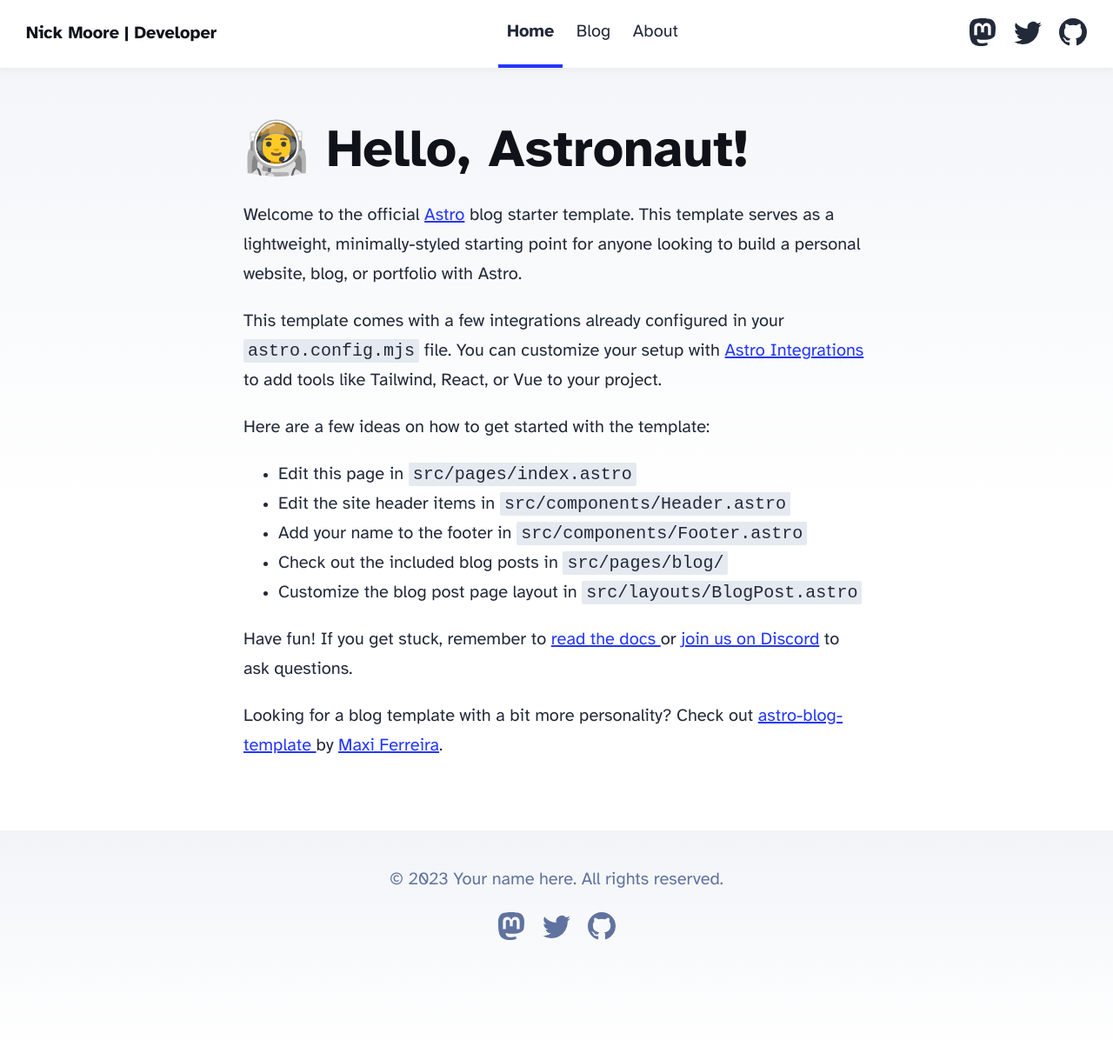
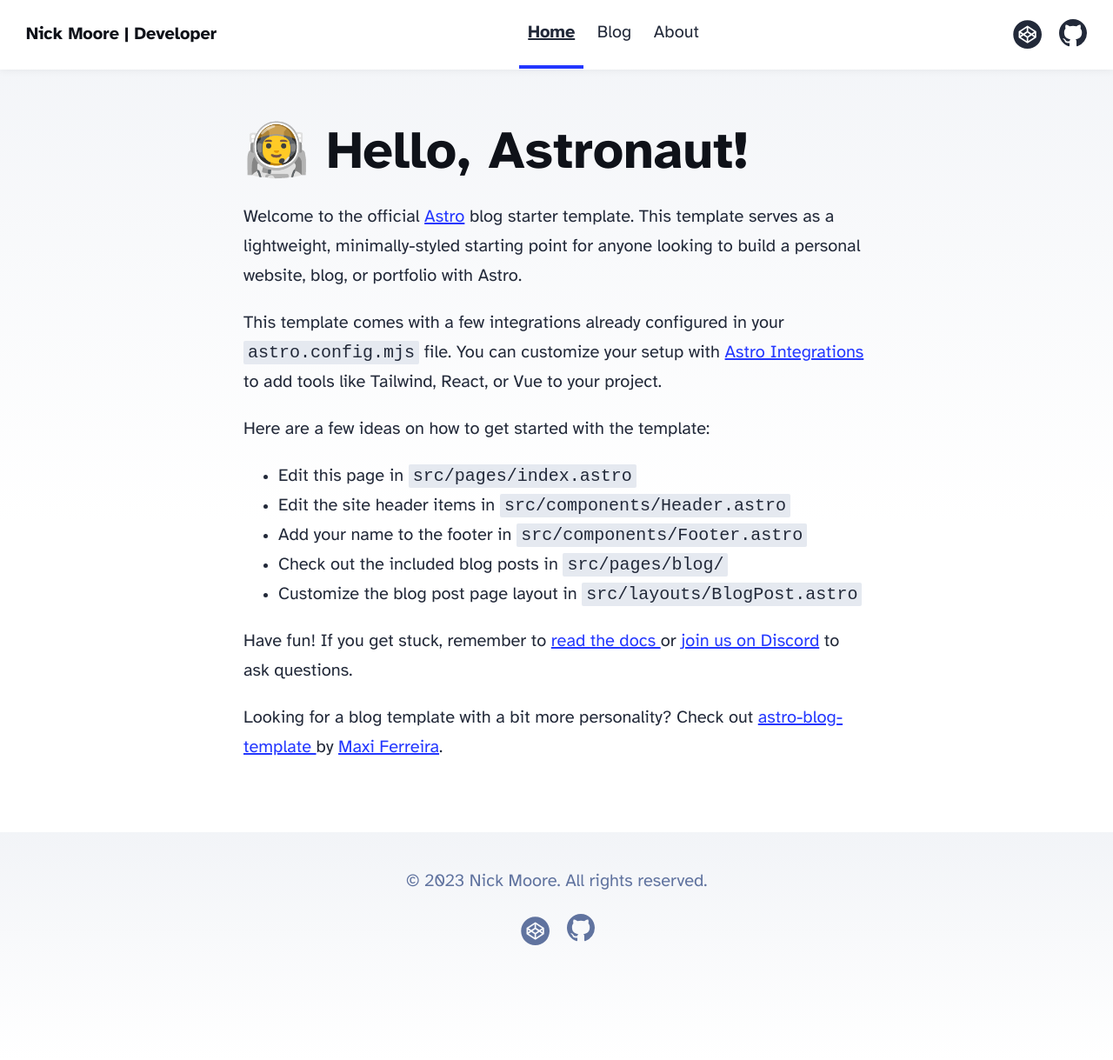
Before and after one commit to nmoore14/nmoore-astro-update, an Astro site: page / in a window 1280 px wide. Shown: the whole page at 87% size. Built offline with nearby package versions, Linux system fonts and the light colour scheme; Astro itself is replaced by a stand-in of ours.

Commit message:
Moving styling to their own files and adding new icons

```diff
--- a/src/components/Footer.astro
+++ b/src/components/Footer.astro
@@ -3,60 +3,20 @@ const today = new Date();
 ---
 
 <footer>
-	&copy; {today.getFullYear()} Your name here. All rights reserved.
+	&copy; {today.getFullYear()} Nick Moore. All rights reserved.
 	<div class="social-links">
-		<a href="https://m.webtoo.ls/@astro" target="_blank">
-			<span class="sr-only">Follow Astro on Mastodon</span>
-			<svg
-				viewBox="0 0 16 16"
-				aria-hidden="true"
-				width="32"
-				height="32"
-				astro-icon="social/mastodon"
-				><path
-					fill="currentColor"
-					d="M11.19 12.195c2.016-.24 3.77-1.475 3.99-2.603.348-1.778.32-4.339.32-4.339 0-3.47-2.286-4.488-2.286-4.488C12.062.238 10.083.017 8.027 0h-.05C5.92.017 3.942.238 2.79.765c0 0-2.285 1.017-2.285 4.488l-.002.662c-.004.64-.007 1.35.011 2.091.083 3.394.626 6.74 3.78 7.57 1.454.383 2.703.463 3.709.408 1.823-.1 2.847-.647 2.847-.647l-.06-1.317s-1.303.41-2.767.36c-1.45-.05-2.98-.156-3.215-1.928a3.614 3.614 0 0 1-.033-.496s1.424.346 3.228.428c1.103.05 2.137-.064 3.188-.189zm1.613-2.47H11.13v-4.08c0-.859-.364-1.295-1.091-1.295-.804 0-1.207.517-1.207 1.541v2.233H7.168V5.89c0-1.024-.403-1.541-1.207-1.541-.727 0-1.091.436-1.091 1.296v4.079H3.197V5.522c0-.859.22-1.541.66-2.046.456-.505 1.052-.764 1.793-.764.856 0 1.504.328 1.933.983L8 4.39l.417-.695c.429-.655 1.077-.983 1.934-.983.74 0 1.336.259 1.791.764.442.505.661 1.187.661 2.046v4.203z"
-				></path></svg
-			>
-		</a>
-		<a href="https://twitter.com/astrodotbuild" target="_blank">
-			<span class="sr-only">Follow Astro on Twitter</span>
-			<svg viewBox="0 0 16 16" aria-hidden="true" width="32" height="32" astro-icon="social/twitter"
-				><path
-					fill="currentColor"
-					d="M5.026 15c6.038 0 9.341-5.003 9.341-9.334 0-.14 0-.282-.006-.422A6.685 6.685 0 0 0 16 3.542a6.658 6.658 0 0 1-1.889.518 3.301 3.301 0 0 0 1.447-1.817 6.533 6.533 0 0 1-2.087.793A3.286 3.286 0 0 0 7.875 6.03a9.325 9.325 0 0 1-6.767-3.429 3.289 3.289 0 0 0 1.018 4.382A3.323 3.323 0 0 1 .64 6.575v.045a3.288 3.288 0 0 0 2.632 3.218 3.203 3.203 0 0 1-.865.115 3.23 3.23 0 0 1-.614-.057 3.283 3.283 0 0 0 3.067 2.277A6.588 6.588 0 0 1 .78 13.58a6.32 6.32 0 0 1-.78-.045A9.344 9.344 0 0 0 5.026 15z"
-				></path></svg
-			>
-		</a>
-		<a href="https://github.com/withastro/astro" target="_blank">
-			<span class="sr-only">Go to Astro's GitHub repo</span>
-			<svg viewBox="0 0 16 16" aria-hidden="true" width="32" height="32" astro-icon="social/github"
-				><path
-					fill="currentColor"
-					d="M8 0C3.58 0 0 3.58 0 8c0 3.54 2.29 6.53 5.47 7.59.4.07.55-.17.55-.38 0-.19-.01-.82-.01-1.49-2.01.37-2.53-.49-2.69-.94-.09-.23-.48-.94-.82-1.13-.28-.15-.68-.52-.01-.53.63-.01 1.08.58 1.23.82.72 1.21 1.87.87 2.33.66.07-.52.28-.87.51-1.07-1.78-.2-3.64-.89-3.64-3.95 0-.87.31-1.59.82-2.15-.08-.2-.36-1.02.08-2.12 0 0 .67-.21 2.2.82.64-.18 1.32-.27 2-.27.68 0 1.36.09 2 .27 1.53-1.04 2.2-.82 2.2-.82.44 1.1.16 1.92.08 2.12.51.56.82 1.27.82 2.15 0 3.07-1.87 3.75-3.65 3.95.29.25.54.73.54 1.48 0 1.07-.01 1.93-.01 2.2 0 .21.15.46.55.38A8.012 8.012 0 0 0 16 8c0-4.42-3.58-8-8-8z"
-				></path></svg
-			>
-		</a>
+      <a href="https://codepen.io/nmoore1407" target="_blank">
+        <span class="sr-only">Go to Nick's CodePen</span>
+        <svg xmlns="http://www.w3.org/2000/svg" width="36" height="36" viewBox="0 0 22 22"><path fill="currentColor" d="m8.21 12l-1.33.89v-1.78l1.33.89m3.26-2.18V7.34l-4.16 2.78l1.85 1.24l2.31-1.54m5.23.3l-4.17-2.78v2.48l2.31 1.54l1.86-1.24m-9.39 3.76l4.16 2.78v-2.48l-2.31-1.54l-1.85 1.24m5.22.3v2.48l4.17-2.78l-1.86-1.24l-2.31 1.54M12 10.74L10.12 12L12 13.26L13.88 12L12 10.74M22 12c0 5.5-4.5 10-10 10S2 17.5 2 12S6.5 2 12 2s10 4.5 10 10m-3.82-1.88v-.07l-.01-.05l-.01-.05c-.01-.01-.01-.02-.02-.04l-.01-.02l-.02-.04l-.01-.02l-.02-.03l-.02-.03l-.03-.03l-.03-.02V9.7l-.04-.02l-.01-.01l-5.65-3.76a.528.528 0 0 0-.59 0L6.05 9.67v.01L6 9.7v.02l-.03.02l-.03.03l-.01.03l-.03.03l-.01.02l-.02.04l-.01.02l-.02.04V10h-.01l-.01.05v3.9l.01.05h.01v.05c.01.01.01.02.02.04l.01.02l.02.04l.01.02l.02.03l.02.03l.03.03l.03.02v.02l.04.02l.01.01l5.66 3.77c.08.06.19.08.29.08c.1 0 .21-.03.3-.08l5.65-3.77l.01-.01l.04-.02v-.02l.03-.02l.03-.03l.02-.03l.02-.03l.01-.02l.02-.04l.01-.02l.02-.04V14h.01l.01-.05v-3.83m-1.06 2.77v-1.78l-1.33.89l1.33.89Z"/></svg>
+      </a>
+      <a href="https://github.com/nmoore14" target="_blank">
+        <span class="sr-only">Go to Nick's GitHub repo</span>
+        <svg viewBox="0 0 16 16" aria-hidden="true" width="32" height="32">
+          <path
+            fill="currentColor"
+            d="M8 0C3.58 0 0 3.58 0 8c0 3.54 2.29 6.53 5.47 7.59.4.07.55-.17.55-.38 0-.19-.01-.82-.01-1.49-2.01.37-2.53-.49-2.69-.94-.09-.23-.48-.94-.82-1.13-.28-.15-.68-.52-.01-.53.63-.01 1.08.58 1.23.82.72 1.21 1.87.87 2.33.66.07-.52.28-.87.51-1.07-1.78-.2-3.64-.89-3.64-3.95 0-.87.31-1.59.82-2.15-.08-.2-.36-1.02.08-2.12 0 0 .67-.21 2.2.82.64-.18 1.32-.27 2-.27.68 0 1.36.09 2 .27 1.53-1.04 2.2-.82 2.2-.82.44 1.1.16 1.92.08 2.12.51.56.82 1.27.82 2.15 0 3.07-1.87 3.75-3.65 3.95.29.25.54.73.54 1.48 0 1.07-.01 1.93-.01 2.2 0 .21.15.46.55.38A8.012 8.012 0 0 0 16 8c0-4.42-3.58-8-8-8z">
+          </path>
+        </svg>
+      </a>
 	</div>
 </footer>
-<style>
-	footer {
-		padding: 2em 1em 6em 1em;
-		background: linear-gradient(var(--gray-gradient)) no-repeat;
-		color: rgb(var(--gray));
-		text-align: center;
-	}
-	.social-links {
-		display: flex;
-		justify-content: center;
-		gap: 1em;
-		margin-top: 1em;
-	}
-	.social-links a {
-		text-decoration: none;
-		color: rgb(var(--gray));
-	}
-	.social-links a:hover {
-		color: rgb(var(--gray-dark));
-	}
-</style>
--- a/src/components/Header.astro
+++ b/src/components/Header.astro
@@ -12,74 +12,19 @@ import { SITE_TITLE } from '../consts';
       <HeaderLink href="/about">About</HeaderLink>
     </div>
     <div class="social-links">
-			<a href="https://m.webtoo.ls/@astro" target="_blank">
-				<span class="sr-only">Follow Astro on Mastodon</span>
-				<svg viewBox="0 0 16 16" aria-hidden="true" width="32" height="32"
-					><path
-						fill="currentColor"
-						d="M11.19 12.195c2.016-.24 3.77-1.475 3.99-2.603.348-1.778.32-4.339.32-4.339 0-3.47-2.286-4.488-2.286-4.488C12.062.238 10.083.017 8.027 0h-.05C5.92.017 3.942.238 2.79.765c0 0-2.285 1.017-2.285 4.488l-.002.662c-.004.64-.007 1.35.011 2.091.083 3.394.626 6.74 3.78 7.57 1.454.383 2.703.463 3.709.408 1.823-.1 2.847-.647 2.847-.647l-.06-1.317s-1.303.41-2.767.36c-1.45-.05-2.98-.156-3.215-1.928a3.614 3.614 0 0 1-.033-.496s1.424.346 3.228.428c1.103.05 2.137-.064 3.188-.189zm1.613-2.47H11.13v-4.08c0-.859-.364-1.295-1.091-1.295-.804 0-1.207.517-1.207 1.541v2.233H7.168V5.89c0-1.024-.403-1.541-1.207-1.541-.727 0-1.091.436-1.091 1.296v4.079H3.197V5.522c0-.859.22-1.541.66-2.046.456-.505 1.052-.764 1.793-.764.856 0 1.504.328 1.933.983L8 4.39l.417-.695c.429-.655 1.077-.983 1.934-.983.74 0 1.336.259 1.791.764.442.505.661 1.187.661 2.046v4.203z"
-					></path></svg
-				>
-			</a>
-			<a href="https://twitter.com/astrodotbuild" target="_blank">
-				<span class="sr-only">Follow Astro on Twitter</span>
-				<svg viewBox="0 0 16 16" aria-hidden="true" width="32" height="32"
-					><path
-						fill="currentColor"
-						d="M5.026 15c6.038 0 9.341-5.003 9.341-9.334 0-.14 0-.282-.006-.422A6.685 6.685 0 0 0 16 3.542a6.658 6.658 0 0 1-1.889.518 3.301 3.301 0 0 0 1.447-1.817 6.533 6.533 0 0 1-2.087.793A3.286 3.286 0 0 0 7.875 6.03a9.325 9.325 0 0 1-6.767-3.429 3.289 3.289 0 0 0 1.018 4.382A3.323 3.323 0 0 1 .64 6.575v.045a3.288 3.288 0 0 0 2.632 3.218 3.203 3.203 0 0 1-.865.115 3.23 3.23 0 0 1-.614-.057 3.283 3.283 0 0 0 3.067 2.277A6.588 6.588 0 0 1 .78 13.58a6.32 6.32 0 0 1-.78-.045A9.344 9.344 0 0 0 5.026 15z"
-					></path></svg
-				>
+      <a href="https://codepen.io/nmoore1407" target="_blank">
+        <span class="sr-only">Go to Nick's CodePen</span>
+        <svg xmlns="http://www.w3.org/2000/svg" width="36" height="36" viewBox="0 0 22 22"><path fill="currentColor" d="m8.21 12l-1.33.89v-1.78l1.33.89m3.26-2.18V7.34l-4.16 2.78l1.85 1.24l2.31-1.54m5.23.3l-4.17-2.78v2.48l2.31 1.54l1.86-1.24m-9.39 3.76l4.16 2.78v-2.48l-2.31-1.54l-1.85 1.24m5.22.3v2.48l4.17-2.78l-1.86-1.24l-2.31 1.54M12 10.74L10.12 12L12 13.26L13.88 12L12 10.74M22 12c0 5.5-4.5 10-10 10S2 17.5 2 12S6.5 2 12 2s10 4.5 10 10m-3.82-1.88v-.07l-.01-.05l-.01-.05c-.01-.01-.01-.02-.02-.04l-.01-.02l-.02-.04l-.01-.02l-.02-.03l-.02-.03l-.03-.03l-.03-.02V9.7l-.04-.02l-.01-.01l-5.65-3.76a.528.528 0 0 0-.59 0L6.05 9.67v.01L6 9.7v.02l-.03.02l-.03.03l-.01.03l-.03.03l-.01.02l-.02.04l-.01.02l-.02.04V10h-.01l-.01.05v3.9l.01.05h.01v.05c.01.01.01.02.02.04l.01.02l.02.04l.01.02l.02.03l.02.03l.03.03l.03.02v.02l.04.02l.01.01l5.66 3.77c.08.06.19.08.29.08c.1 0 .21-.03.3-.08l5.65-3.77l.01-.01l.04-.02v-.02l.03-.02l.03-.03l.02-.03l.02-.03l.01-.02l.02-.04l.01-.02l.02-.04V14h.01l.01-.05v-3.83m-1.06 2.77v-1.78l-1.33.89l1.33.89Z"/></svg>
       </a>
       <a href="https://github.com/nmoore14" target="_blank">
         <span class="sr-only">Go to Nick's GitHub repo</span>
-				<svg viewBox="0 0 16 16" aria-hidden="true" width="32" height="32"
-					><path
+        <svg viewBox="0 0 16 16" aria-hidden="true" width="32" height="32">
+          <path
             fill="currentColor"
-						d="M8 0C3.58 0 0 3.58 0 8c0 3.54 2.29 6.53 5.47 7.59.4.07.55-.17.55-.38 0-.19-.01-.82-.01-1.49-2.01.37-2.53-.49-2.69-.94-.09-.23-.48-.94-.82-1.13-.28-.15-.68-.52-.01-.53.63-.01 1.08.58 1.23.82.72 1.21 1.87.87 2.33.66.07-.52.28-.87.51-1.07-1.78-.2-3.64-.89-3.64-3.95 0-.87.31-1.59.82-2.15-.08-.2-.36-1.02.08-2.12 0 0 .67-.21 2.2.82.64-.18 1.32-.27 2-.27.68 0 1.36.09 2 .27 1.53-1.04 2.2-.82 2.2-.82.44 1.1.16 1.92.08 2.12.51.56.82 1.27.82 2.15 0 3.07-1.87 3.75-3.65 3.95.29.25.54.73.54 1.48 0 1.07-.01 1.93-.01 2.2 0 .21.15.46.55.38A8.012 8.012 0 0 0 16 8c0-4.42-3.58-8-8-8z"
-					></path></svg
-				>
+            d="M8 0C3.58 0 0 3.58 0 8c0 3.54 2.29 6.53 5.47 7.59.4.07.55-.17.55-.38 0-.19-.01-.82-.01-1.49-2.01.37-2.53-.49-2.69-.94-.09-.23-.48-.94-.82-1.13-.28-.15-.68-.52-.01-.53.63-.01 1.08.58 1.23.82.72 1.21 1.87.87 2.33.66.07-.52.28-.87.51-1.07-1.78-.2-3.64-.89-3.64-3.95 0-.87.31-1.59.82-2.15-.08-.2-.36-1.02.08-2.12 0 0 .67-.21 2.2.82.64-.18 1.32-.27 2-.27.68 0 1.36.09 2 .27 1.53-1.04 2.2-.82 2.2-.82.44 1.1.16 1.92.08 2.12.51.56.82 1.27.82 2.15 0 3.07-1.87 3.75-3.65 3.95.29.25.54.73.54 1.48 0 1.07-.01 1.93-.01 2.2 0 .21.15.46.55.38A8.012 8.012 0 0 0 16 8c0-4.42-3.58-8-8-8z">
+          </path>
+        </svg>
       </a>
     </div>
   </nav>
 </header>
-<style>
-	header {
-		margin: 0;
-		padding: 0 1em;
-		background: white;
-		box-shadow: 0 2px 8px rgba(var(--black), 5%);
-	}
-	h2 {
-		margin: 0;
-		font-size: 1em;
-	}
-
-	h2 a,
-	h2 a.active {
-		text-decoration: none;
-	}
-	nav {
-		display: flex;
-		align-items: center;
-		justify-content: space-between;
-	}
-	nav a {
-		padding: 1em 0.5em;
-		color: var(--black);
-		border-bottom: 4px solid transparent;
-		text-decoration: none;
-	}
-	nav a.active {
-		text-decoration: none;
-		border-bottom-color: var(--accent);
-	}
-	.social-links,
-	.social-links a {
-		display: flex;
-	}
-	@media (max-width: 720px) {
-		.social-links {
-			display: none;
-		}
-	}
-</style>
--- /dev/null
+++ b/src/styles/components/footer.css
@@ -0,0 +1,22 @@
+footer {
+  padding: 2em 1em 6em 1em;
+  background: linear-gradient(var(--gray-gradient)) no-repeat;
+  color: rgb(var(--gray));
+  text-align: center;
+}
+
+footer .social-links {
+  display: flex;
+  justify-content: center;
+  gap: 1em;
+  margin-top: 1em;
+}
+
+footer .social-links a {
+  text-decoration: none;
+  color: rgb(var(--gray));
+}
+
+footer .social-links a:hover {
+  color: rgb(var(--gray-dark));
+}
--- /dev/null
+++ b/src/styles/components/header.css
@@ -0,0 +1,48 @@
+header {
+  margin: 0;
+  padding: 0 1em;
+  background: white;
+  box-shadow: 0 2px 8px rgba(var(--black), 5%);
+}
+
+header h2 {
+  margin: 0;
+  font-size: 1em;
+}
+
+header h2 a,
+header h2 a.active {
+  text-decoration: none;
+}
+
+header nav {
+  display: flex;
+  align-items: center;
+  justify-content: space-between;
+}
+
+header nav a {
+  padding: 1em 0.5em;
+  color: var(--black);
+  border-bottom: 4px solid transparent;
+  text-decoration: none;
+}
+
+header nav a.active {
+  text-decoration: none;
+  border-bottom-color: var(--accent);
+}
+
+header .social-links,
+header .social-links a {
+  display: flex;
+  flex-direction: row;
+  justify-content: center;
+  align-items: center;
+}
+
+@media (max-width: 720px) {
+  header .social-links {
+    display: none;
+  }
+}
--- a/src/styles/global.css
+++ b/src/styles/global.css
@@ -3,6 +3,13 @@
   https://github.com/HermanMartinus/bearblog/blob/297026a877bc2ab2b3bdfbd6b9f7961c350917dd/templates/styles/blog/default.css
   License MIT: https://github.com/HermanMartinus/bearblog/blob/master/LICENSE.md
  */
+
+/* Layout CSS Imports */
+@import './layouts/blogPost.css';
+
+/* Component CSS Imports */
+@import './components/header.css';
+@import './components/footer.css';
 
 :root {
 	--accent: #2337ff;
--- /dev/null
+++ b/src/styles/layouts/blogPost.css
@@ -0,0 +1,44 @@
+main {
+  width: calc(100% - 2em);
+  max-width: 100%;
+  margin: 0;
+}
+
+.hero-image {
+  width: 100%;
+}
+
+.hero-image img {
+  display: block;
+  margin: 0 auto;
+  border-radius: 12px;
+  box-shadow: var(--box-shadow);
+}
+
+.prose {
+  width: 720px;
+  max-width: calc(100% - 2em);
+  margin: auto;
+  padding: 1em;
+  color: rgb(var(--gray-dark));
+}
+
+.title {
+  margin-bottom: 1em;
+  padding: 1em 0;
+  text-align: center;
+  line-height: 1;
+}
+
+.title h1 {
+  margin: 0 0 0.5em 0;
+}
+
+.date {
+  margin-bottom: 0.5em;
+  color: rgb(var(--gray));
+}
+
+.last-updated-on {
+  font-style: italic;
+}
```
Also changed, not shown: src/layouts/BlogPost.astro (+0 -39 lines), 1 other file. Lines whose indentation alone changed are shown as unchanged.
